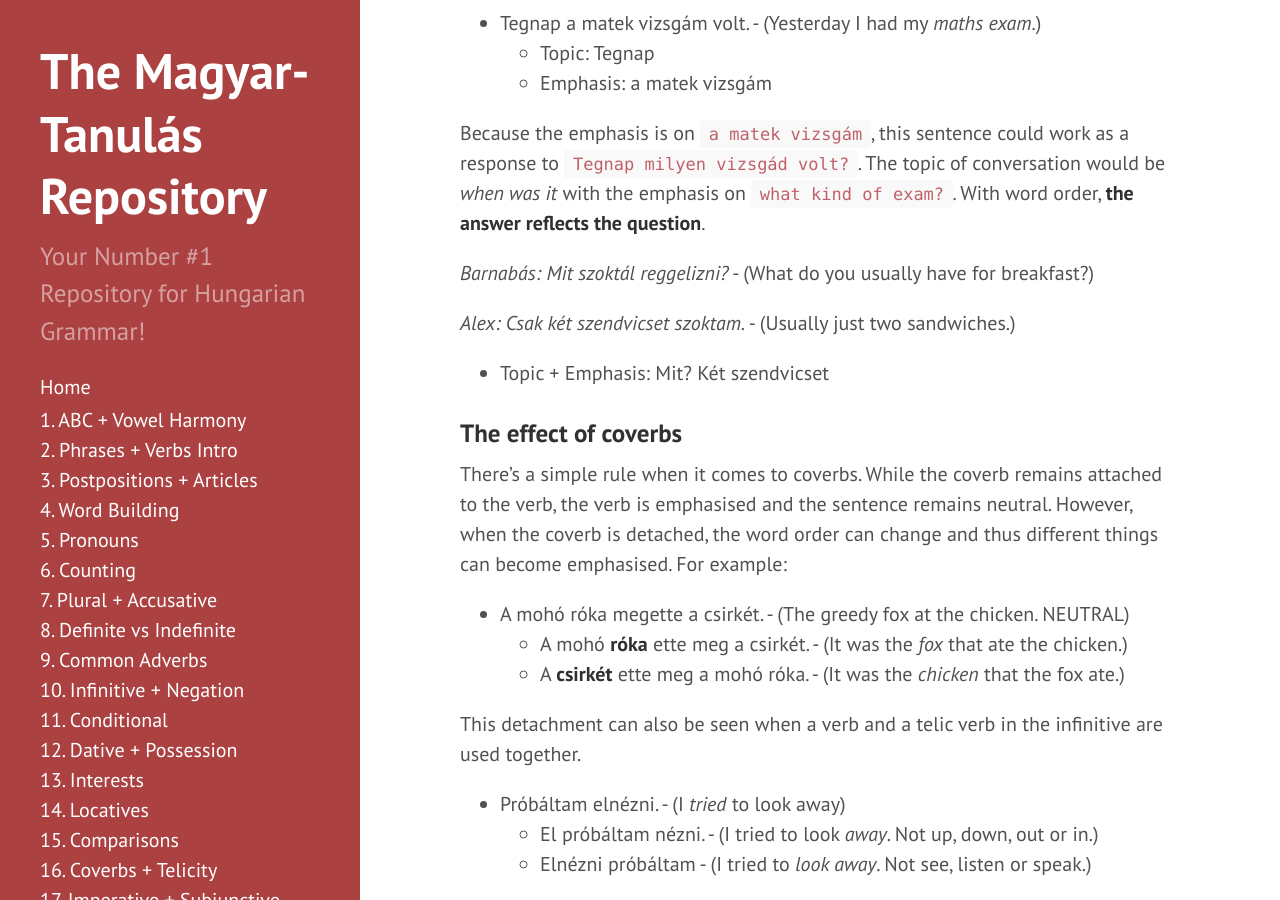
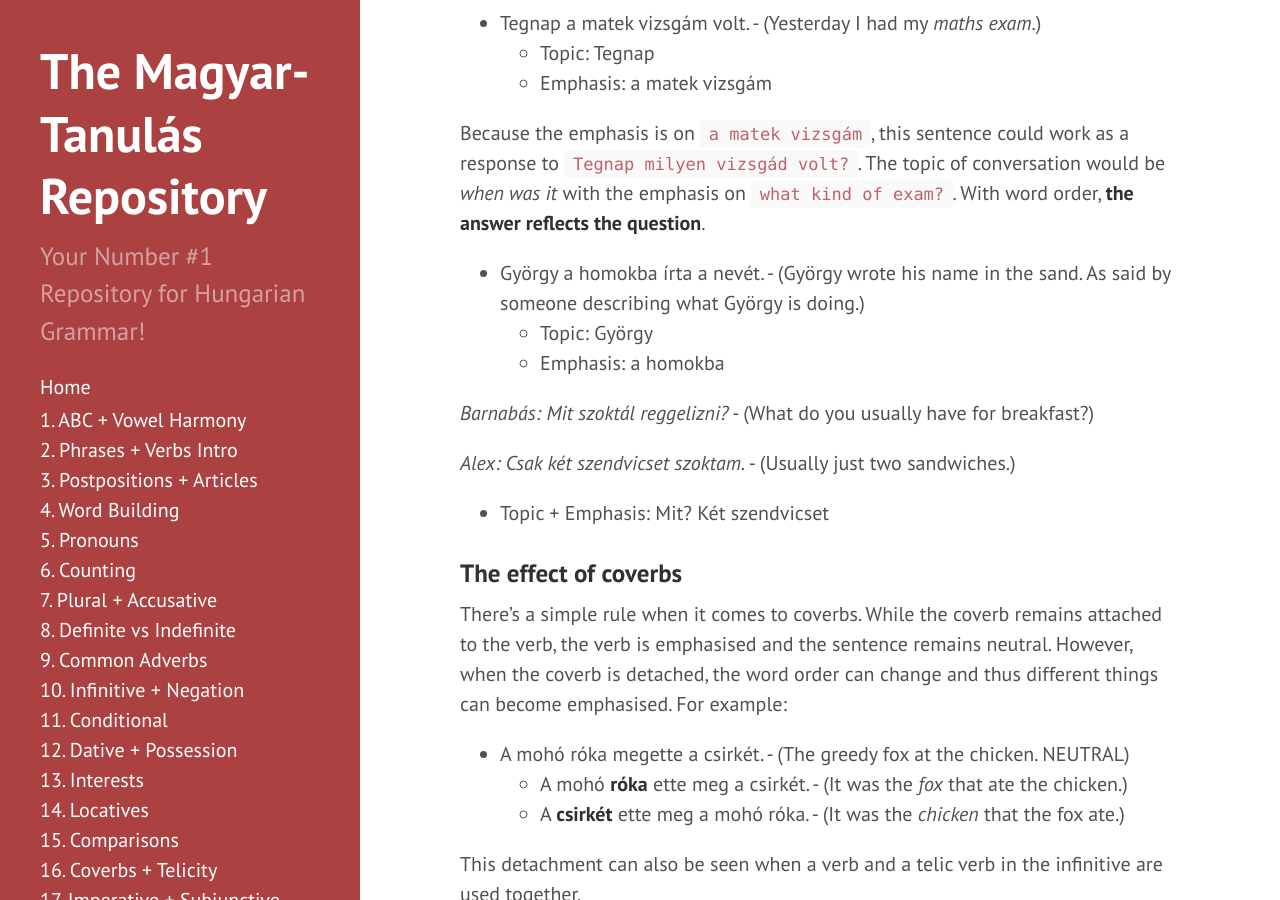
Before and after one commit to Magyartanulas/magyartanulas.github.io, a Jekyll site: the page built from word_order.md, in a window 1280 px wide and 900 px high, scrolled down 1931 px. Built offline with Jekyll 4.4.1, drawn with Linux system fonts in a browser that asks for light colours; comment, search, counter and statistics services are not loaded; some of the changed text lies outside the part shown.

Commit message:
Update word_order.md

```diff
--- a/word_order.md
+++ b/word_order.md
@@ -26,7 +26,7 @@
 * Rúgta a széket.
 * Dobod a követ.
 * A tolvajok ellopták a táskámat.
-* György írta a nevét a homokba.
+* György írta a nevét a homokba. - (Said neutrally, by a narrator.)
 
 If there is no article, the order becomes SOV.
 
@@ -64,6 +64,10 @@
   - Emphasis: a matek vizsgám
 
 Because the emphasis is on `a matek vizsgám`, this sentence could work as a response to `Tegnap milyen vizsgád volt?`. The topic of conversation would be *when was it* with the emphasis on `what kind of exam?`. With word order, **the answer reflects the question**.
+
+* György a homokba írta a nevét. - (György wrote his name in the sand. As said by someone describing what György is doing.)
+  - Topic: György
+  - Emphasis: a homokba
 
 *Barnabás: Mit szoktál reggelizni?* - (What do you usually have for breakfast?)
 
```
